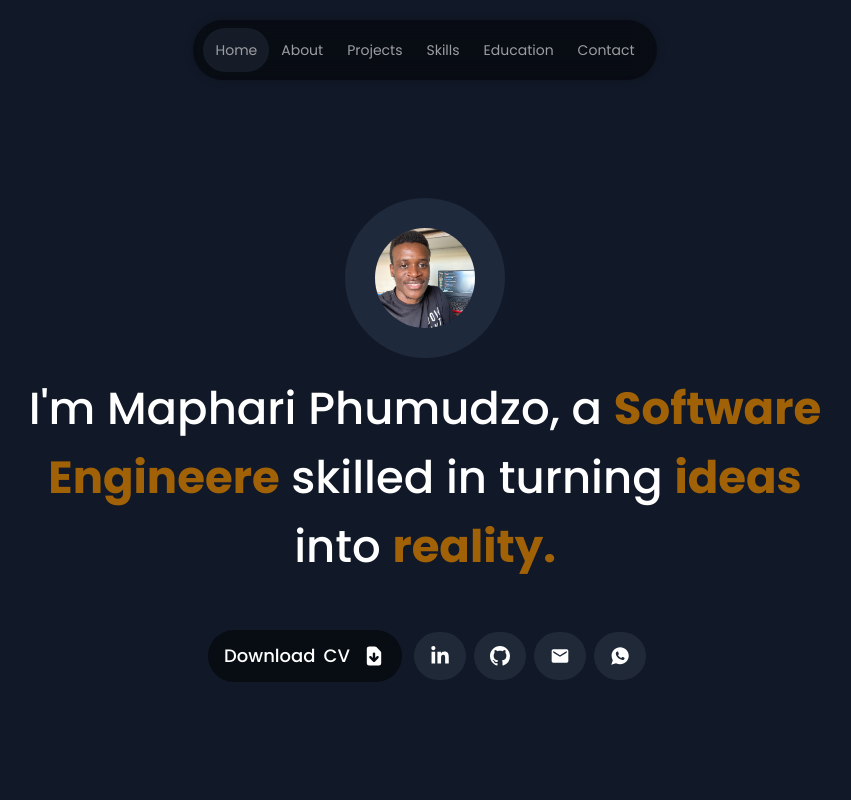
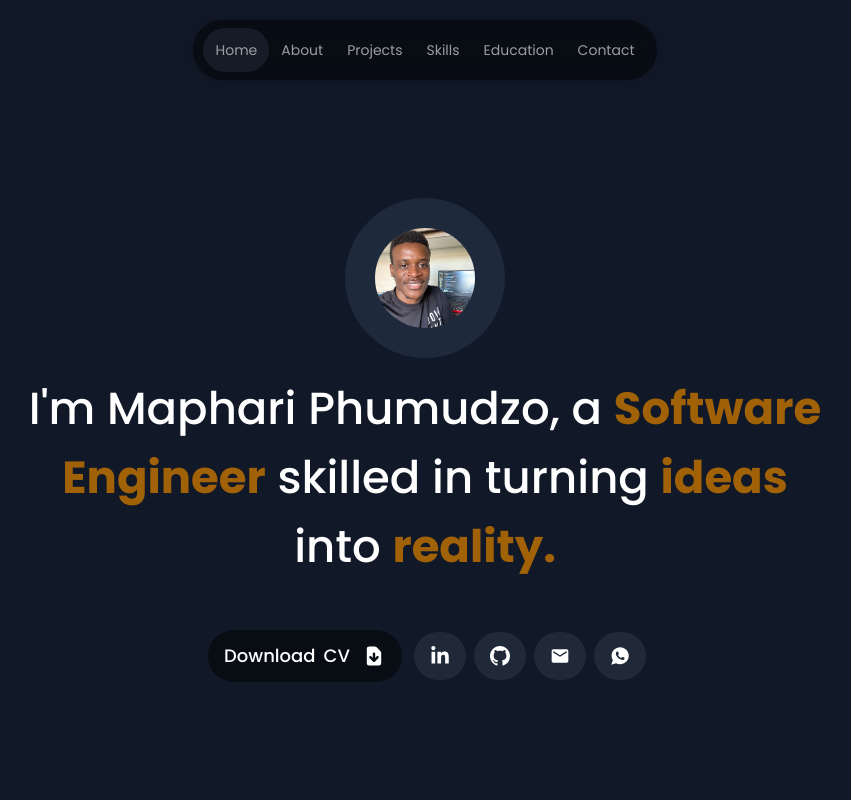
Before and after one commit to Maphari/maphari-folio, a Next.js app: page / in a window 1280 px wide. Shown: the top 800 px of the page, without its empty margins (215-1066 px from the left). Built offline with nearby package versions, Linux system fonts and the light colour scheme.

Commit message:
Update HeroSection.tsx

```diff
--- a/app/hero-section/HeroSection.tsx
+++ b/app/hero-section/HeroSection.tsx
@@ -53,7 +53,7 @@ export const HeroSection: React.FC = () => {
       >
         I&apos;m Maphari Phumudzo, a{" "}
         <motion.span className="font-[700] text-yellow-700">
-         Software Engineere
+         Software Engineer
         </motion.span>{" "}
         skilled in turning{" "}
         <motion.span className="font-[700] text-yellow-700">ideas </motion.span>
```
